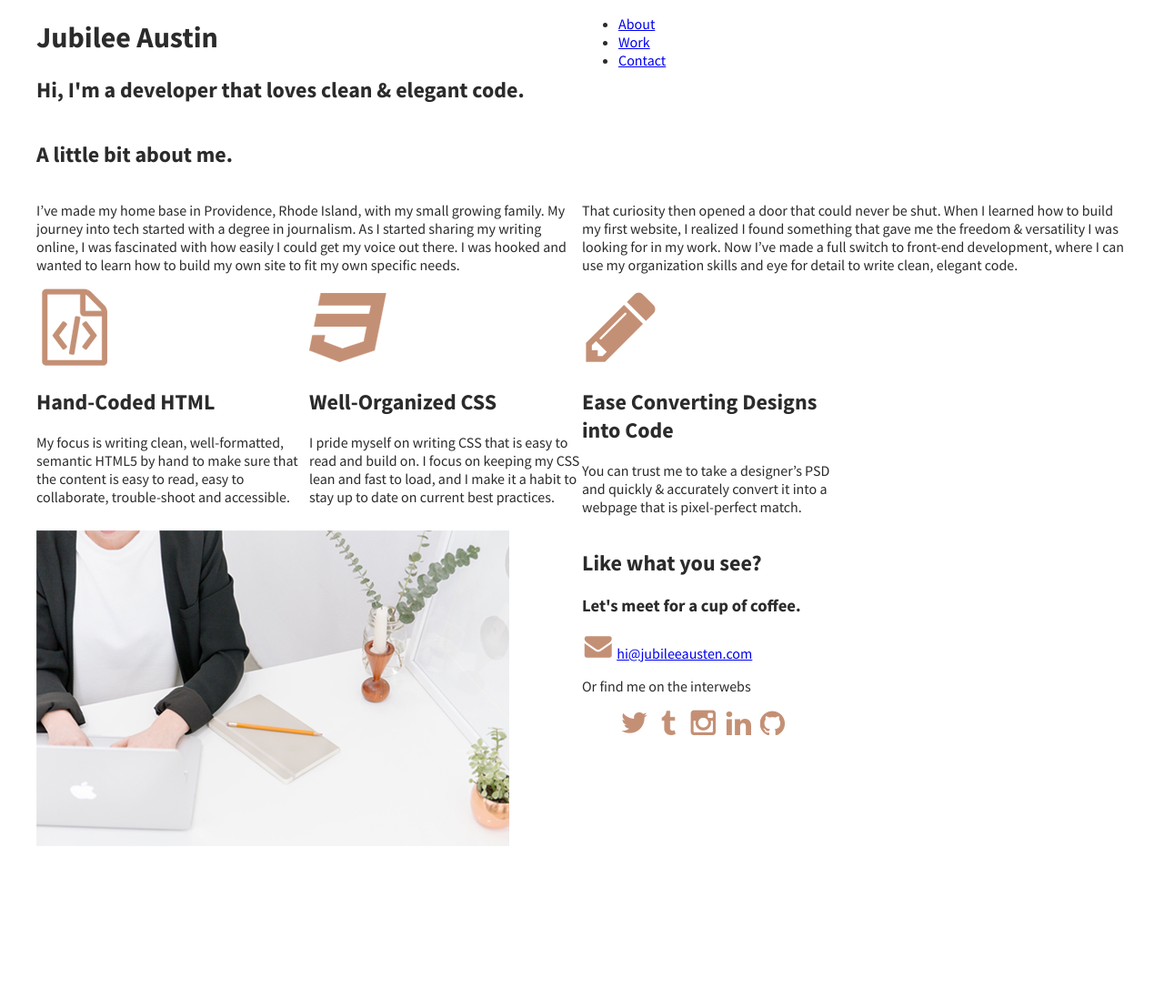
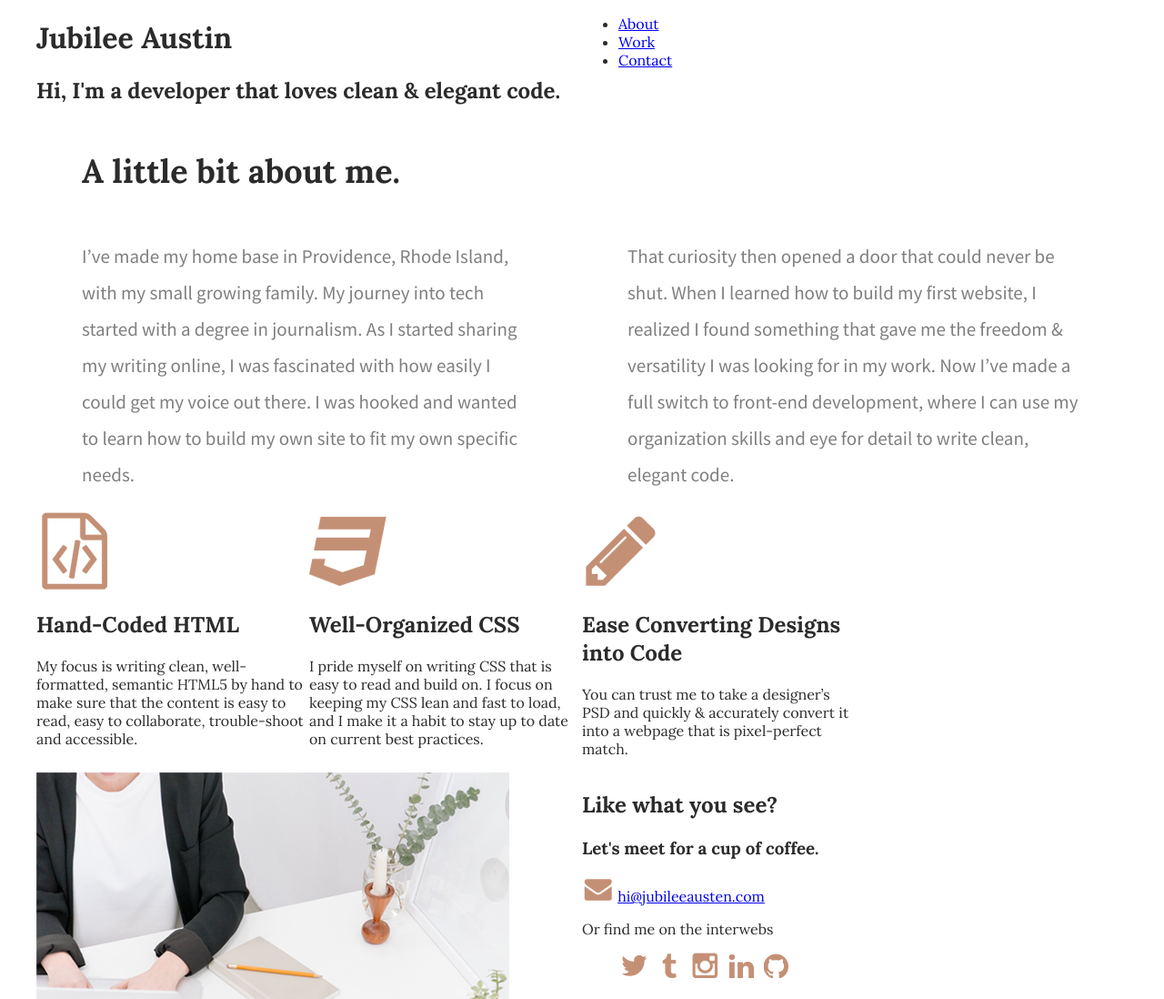
Before and after one commit to KimberlyDianeDay/101_project, a plain HTML site: page index.html in a window 1280 px wide. Shown: the top 1098 px of the page at 91% size. Before the commit the page ends 934 px from the top, so only its background shows below. Drawn offline with Linux system fonts and the light colour scheme.

Commit message:
add font style, style about section

```diff
--- a/css/main.css
+++ b/css/main.css
@@ -3,6 +3,7 @@
 body {
     font-family: 'Source Sans Pro', sans-serif;
     color: #2b2b2b;
+    font-family: 'Lora', serif;
 }
 
 /***** GRID *****/
@@ -22,3 +23,25 @@ body {
     width: 300px;
     float: left;
 }
+
+/***** ABOUT SECTION *****/
+
+#about .full-width {
+    padding: 80 px 0;
+}
+
+#about h2 {
+    font-family: 'Lora';
+    color: #2b2b2b;
+    font-size: 36px;
+    padding-left: 50px;
+}
+
+#about p {
+    font-family: 'Source Sans Pro';
+    color: #7f7f7f;
+    font-size: 21px;
+    line-height: 40px;
+    padding-left: 50px;
+    padding-right: 50px;
+}
--- a/index.html
+++ b/index.html
@@ -5,6 +5,9 @@
         <link rel="stylesheet" href="css/normalize.css">
         <link rel="stylesheet" href="css/main.css">
         <link href='https://fonts.googleapis.com/css?family=Source+Sans+Pro:400,700' rel='stylesheet' type='text/css'>
+        <link rel="preconnect" href="https://fonts.googleapis.com">
+        <link rel="preconnect" href="https://fonts.gstatic.com" crossorigin>
+        <link href="https://fonts.googleapis.com/css2?family=Lora:wght@400;700&display=swap" rel="stylesheet">
     </head>
     <body>
         <header>
```
